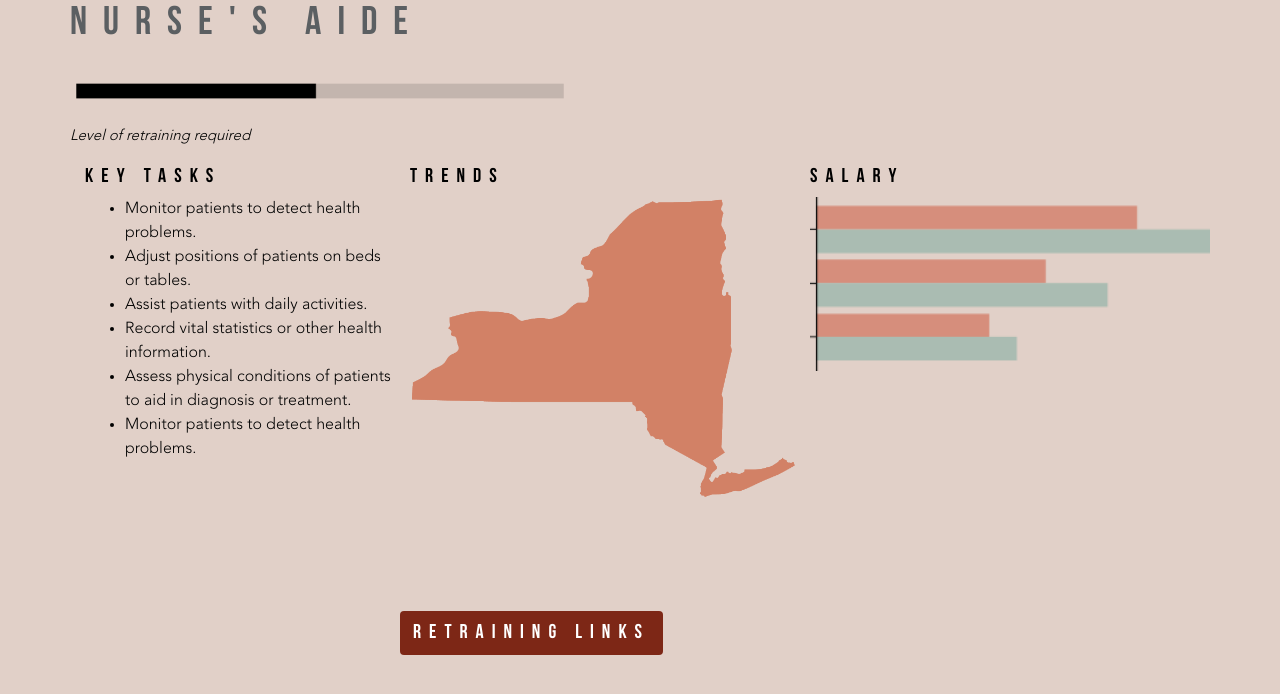
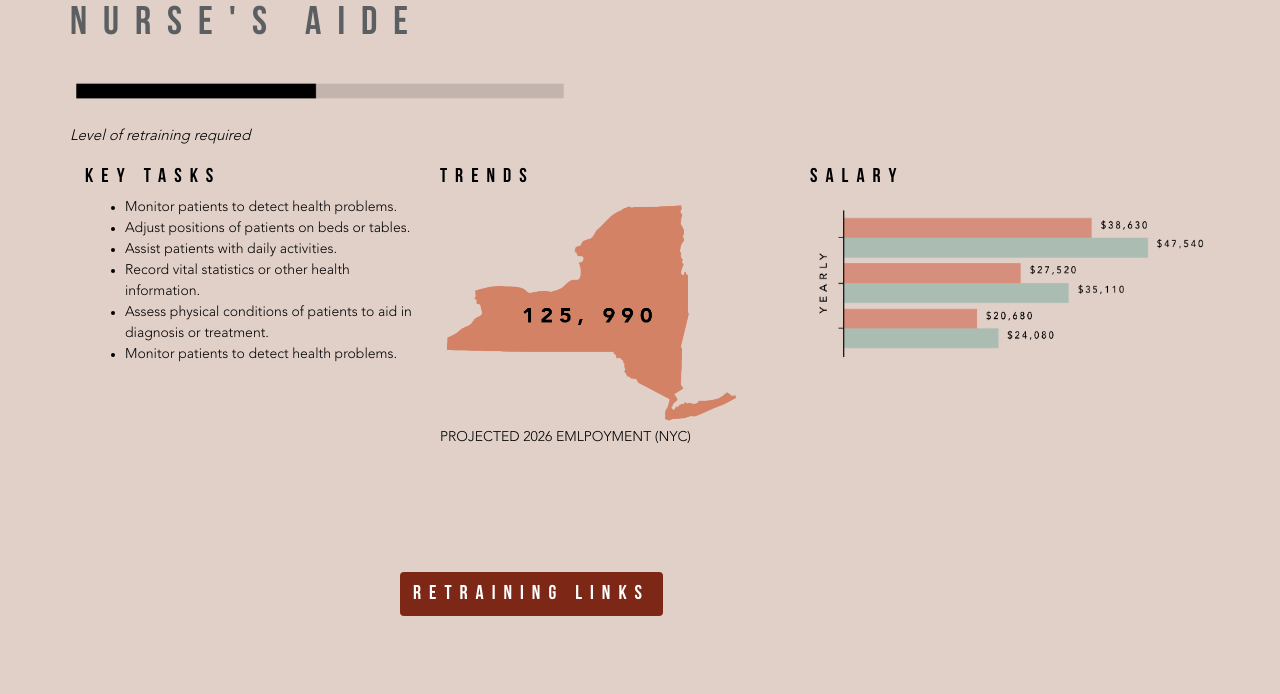
Before and after one commit to vmn23/PC001_website, a Django app: page /landing/job2/ in a window 1280 px wide. Shown: the part 56-750 px from the top of the page. Run offline with Django 3.2, Linux system fonts and the light colour scheme; some libraries are stand-ins or nearby versions.

Commit message:
Included proper pics on nurse's aide

```diff
--- a/oursite/landing/static/landing/base.css
+++ b/oursite/landing/static/landing/base.css
@@ -171,3 +171,8 @@ nav img{
 .retraining {
     font-size: 15px;
 }
+
+.nurse-list {
+    font-family: 'Avenir Light';
+    font-size: 14px;
+}
--- a/oursite/landing/templates/landing/job2.html
+++ b/oursite/landing/templates/landing/job2.html
@@ -21,12 +21,12 @@
                 <div class="col-sm">
                     <h3>KEY TASKS</h3>
                     <ul>
-                        <li class="left-align-text">Monitor patients to detect health problems.</li>
-                        <li class="left-align-text">Adjust positions of patients on beds or tables.</li>
-                        <li class="left-align-text">Assist patients with daily activities.  </li>
-                        <li class="left-align-text">Record vital statistics or other health information.</li>
-                        <li class="left-align-text">Assess physical conditions of patients to aid in diagnosis or treatment.</li>
-                        <li class="left-align-text">Monitor patients to detect health problems.</li>
+                        <li class="left-align-text nurse-list">Monitor patients to detect health problems.</li>
+                        <li class="left-align-text nurse-list">Adjust positions of patients on beds or tables.</li>
+                        <li class="left-align-text nurse-list">Assist patients with daily activities.  </li>
+                        <li class="left-align-text nurse-list">Record vital statistics or other health information.</li>
+                        <li class="left-align-text nurse-list">Assess physical conditions of patients to aid in diagnosis or treatment.</li>
+                        <li class="left-align-text nurse-list">Monitor patients to detect health problems.</li>
                     </ul>
                 </div>
                 <div class="col-sm">
@@ -34,7 +34,10 @@
                         <h3>TRENDS</h3>
                     </div>
                     <div class="row">
-                        <img src="{% static 'landing/images/ny1.png' %}" alt="NY State" width="400" height="306">
+                        <img src="{% static 'landing/images/assets.png' %}" alt="NY State" width="300" height="230">
+                    </div>
+                    <div class="row">
+                        <p class="nurse-list">PROJECTED 2026 EMLPOYMENT (NYC)</p>
                     </div>
                 </div>
                 <div class="col-sm">
@@ -42,7 +45,7 @@
                         <h3>SALARY</h3>
                     </div>
                     <div class="row">
-                        <img src="{% static 'landing/images/barChart.png' %}" alt="Salaries" width="400" height="174">
+                        <img src="{% static 'landing/images/assets2.png' %}" alt="Salaries" width="400" height="174">
                     </div>
                 </div>
             </div>
```
Also changed, not shown: oursite/landing/static/landing/images/assets.png (added), oursite/landing/static/landing/images/assets2.png (added).
